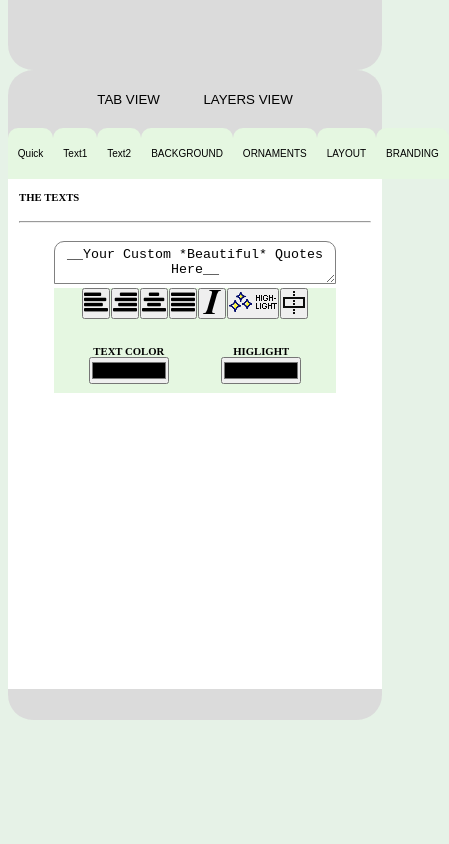
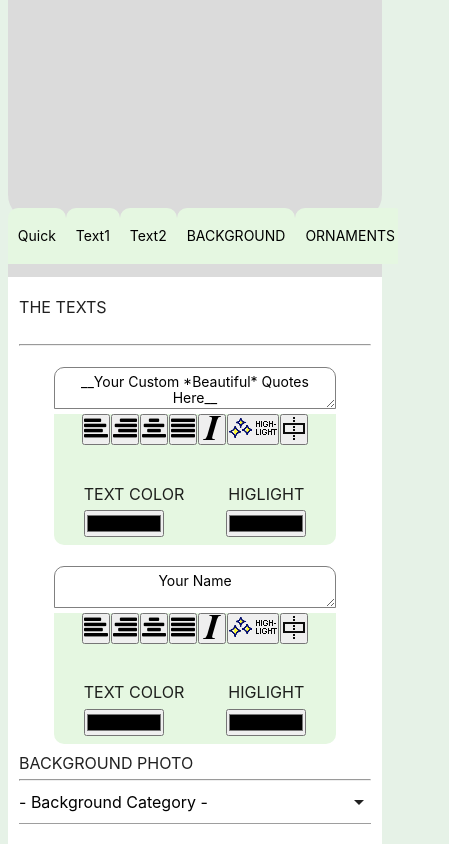
Before and after one commit to Theodore-Kelechukwu-Onyejiaku/quote-maker, a plain HTML site: page index.html in a window 390 px wide. Shown: the part 580-1424 px from the top of the page, 449 px wide, since content can reach past the window. Before the commit the page ends 1300 px from the top, so only its background shows below. Drawn offline with nearby package versions, Linux system fonts and the light colour scheme.

Commit message:
doing for mobile

```diff
--- a/css/style.css
+++ b/css/style.css
@@ -7,6 +7,29 @@ body{
     background-color:#e6f2e7;
 }
 
+/* width */
+::-webkit-scrollbar {
+    width: 5px;
+    height: 2px;
+  }
+
+  /* Track */
+  ::-webkit-scrollbar-track {
+    box-shadow: inset 0 0 5px grey;
+    border-radius: 10px;
+  }
+
+  /* Handle */
+  ::-webkit-scrollbar-thumb {
+    background: #e5f7e1;
+    border-radius: 10px;
+  }
+
+  /* Handle on hover */
+  ::-webkit-scrollbar-thumb:hover {
+    background: #b30000;
+  }
+
 .main-container{
     display: flex;
     margin: 0 2%;
@@ -15,7 +38,7 @@ body{
 .main-container > div{
     padding:3%;
     border-radius: 25px;
-    height: 650px;
+    height: 800px;
     background-color:rgba(219, 219, 219, 0.959);
 }
 
@@ -143,7 +166,7 @@ body{
 .edit-box-container > div{
     background-color: white;
     margin: auto;
-    height: 510px;
+    height: 600px;
     padding:3%;
     display: none;
 }
@@ -166,11 +189,11 @@ body{
 **   FOR ELEMENTS IN EDIT BOX 1
  */
 
- .wrap1{
+ .wrap1, .wrap2{
      width:80%;
      margin:auto;
  }
-.text-area1{
+.text-area1, .text-area2{
     width:100%;
     padding:2%;
     text-align: center;
@@ -179,11 +202,13 @@ body{
     border-radius: 10px 10px 0 0;
 }
 
-.wrap1-container{
+.wrap1-container, .wrap2-container{
     background-color: #e5f7e1;
+
+    border-radius: 0px 0px 10px 10px;
 }
 
-.wrap1-container .wrap1-btn-container{
+.wrap1-container .wrap1-btn-container, .wrap2-container .wrap2-btn-container{
     width: 80%;
     margin:auto;
     background-color: #e5f7e1;
@@ -191,17 +216,18 @@ body{
     justify-content: space-between;
 }
 
-.wrap1-color-container {
+.wrap1-color-container, .wrap2-color-container {
     display:flex;
     justify-content:space-around;
     padding:3%;
+
 }
 
-.wrap1-color-container input{
+.wrap1-color-container input , .wrap2-color-container input{
     width: 80px;
 }
 
-.wrap1-color-container h6{
+.wrap1-color-container h6, .wrap2-color-container h6{
     text-align: center;
 }
 
@@ -239,6 +265,28 @@ body{
 
 }
 
+@media screen and (max-width: 700px){
+    .editor{
+        width:320px;
+        height:320px;
+        margin: 7%;
+        margin-top:20%;
+    }
+
+    .right-tools-top {
+        position: fixed;
+        box-sizing: border-box;
+        bottom:0px;
+        width: 100%;
+        overflow-x: scroll;
+    }
+    .right-tools-top button{
+        font-size: unset;
+    }
+
+    .box2{}
+
+}
 
 
 @keyframes moveRight{
--- a/index.html
+++ b/index.html
@@ -4,6 +4,9 @@
     <meta charset="UTF-8">
     <meta name="viewport" content="width=device-width, initial-scale=1.0">
     <title>Quote Maker</title>
+    <!-- Compiled and minified CSS -->
+    <link rel="stylesheet" href="https://cdnjs.cloudflare.com/ajax/libs/materialize/1.0.0/css/materialize.min.css">
+
     <link rel="stylesheet" href="css/style.css">
 </head>
 <body>
@@ -60,20 +63,51 @@
                     <br>
                     <hr>
                     <br>
+
+                    <!-- START OF WRAP 1 -->
                     <div class="wrap1">
-                        <textarea style="" name="" class="text-area1"  placeholder="">__Your Custom *Beautiful* Quotes Here__</textarea>
+                        <textarea  name="" class="text-area1"  placeholder="">__Your Custom *Beautiful* Quotes Here__</textarea>
                         <div class="wrap1-container">
                             <div  class="wrap1-btn-container">
-                                <button id="alignLeft"><img src="./images/alignLeft.png" alt=""></button>
-                                <button id="alignRight"><img src="./images/alignRight.png" alt=""></button>
-                                <button id="alignCenter"><img src="./images/alignCenter.png" alt=""></button>
-                                <button id="alignJustify"><img src="./images/alignJustify.png" alt=""></button>
-                                <button id="italic"><img src="./images/italic.png" alt=""></button>
-                                <button id="highlight"><img src="./images/highlight.gif" alt=""></button>
-                                <button id="center"><img src="./images/center.gif" alt=""></button>
+                                <button ><img src="./images/alignLeft.png" alt=""></button>
+                                <button ><img src="./images/alignRight.png" alt=""></button>
+                                <button ><img src="./images/alignCenter.png" alt=""></button>
+                                <button ><img src="./images/alignJustify.png" alt=""></button>
+                                <button ><img src="./images/italic.png" alt=""></button>
+                                <button ><img src="./images/highlight.gif" alt=""></button>
+                                <button ><img src="./images/center.gif" alt=""></button>
                             </div>
                             <br>
                             <div class="wrap1-color-container">
+                                <div>
+                                    <h6>TEXT COLOR</h6>
+                                    <input type="color">
+
+                                </div>
+                                <div>
+                                    <h6>HIGLIGHT</h6>
+                                    <input type="color">
+                                </div>
+                            </div>
+                        </div>
+                    </div>
+                    <!-- END OF WRAP 1 -->
+                    <br>
+                    <!-- START OF WRAP 2 -->
+                    <div class="wrap2">
+                        <textarea  name="" class="text-area2"  placeholder="">Your Name</textarea>
+                        <div class="wrap2-container">
+                            <div  class="wrap2-btn-container">
+                                <button ><img src="./images/alignLeft.png" alt=""></button>
+                                <button ><img src="./images/alignRight.png" alt=""></button>
+                                <button ><img src="./images/alignCenter.png" alt=""></button>
+                                <button ><img src="./images/alignJustify.png" alt=""></button>
+                                <button ><img src="./images/italic.png" alt=""></button>
+                                <button ><img src="./images/highlight.gif" alt=""></button>
+                                <button ><img src="./images/center.gif" alt=""></button>
+                            </div>
+                            <br>
+                            <div class="wrap2-color-container">
                                 <div>
                                     <h6>TEXT COLOR</h6>
                                     <input type="color">
@@ -84,16 +118,48 @@
                                 </div>
                             </div>
 
-
-
                         </div>
                     </div>
+                    <!-- END OF WRAP 2 -->
+
+                    <!-- START OF BACKGROUND WRAP -->
+                    <div class="backgroun-wrap">
+                        <h6>BACKGROUND PHOTO</h6>
+                        <hr>
+
+                            <select>
+                              <option>- Background Category -</option>
+                              <option  style="font-size: 11px;"> BY COLOR</option>
+                              <option value="red">red</option>
+                              <option value="pink">pink</option>
+                              <option value="purple">purple</option>
+                              <option value="blue">blue</option>
+                              <option value="green">green</option>
+                              <option value="yellow">yellow</option>
+                              <option value="orange">orange</option>
+                              <option value="brown">brown</option>
+                              <option value="black">black</option>
+                              <option value="grey">grey</option>
+                              <option value="white">white</option>
+
+                            </select>
+                    </div>
+                    <!-- END OF BACKGROUND WRAP -->
+
+                </div>
+                <!-- END EDIT BOX 1 -->
+
+                <!-- START EDIT BOX 2 -->
+                <div class="edit-box2">
+                    <textarea  name="" class="text-area2"  placeholder="">__Your Custom *Beautiful* Quotes Here__</textarea>
+                    <br>
+                    <hr>
+                    <br>
+
 
                 </div>
                 <!-- END EDIT BOX 2 -->
 
-
-                <div class="edit-box2">div 2</div>
                 <div class="edit-box3">div 3</div>
                 <div class="edit-box4">div 4</div>
                 <div class="edit-box5">div 5</div>
@@ -104,7 +170,19 @@
     </div>
     <!-- END OF CONTAINER HOLDING THE TWO BOXES -->
 
+
     <script src="./js/jquery.js"></script>
+
+    <!-- Compiled and minified JavaScript -->
+    <script src="https://cdnjs.cloudflare.com/ajax/libs/materialize/1.0.0/js/materialize.min.js"></script>
     <script src="./js/index.js"></script>
+
+    <!-- for materialize javascript -->
+    <script>
+        $(document).ready(function(){
+        $('select').formSelect();
+      });
+    </script>
+
 </body>
 </html>
```
Also changed, not shown: 2 other files.
